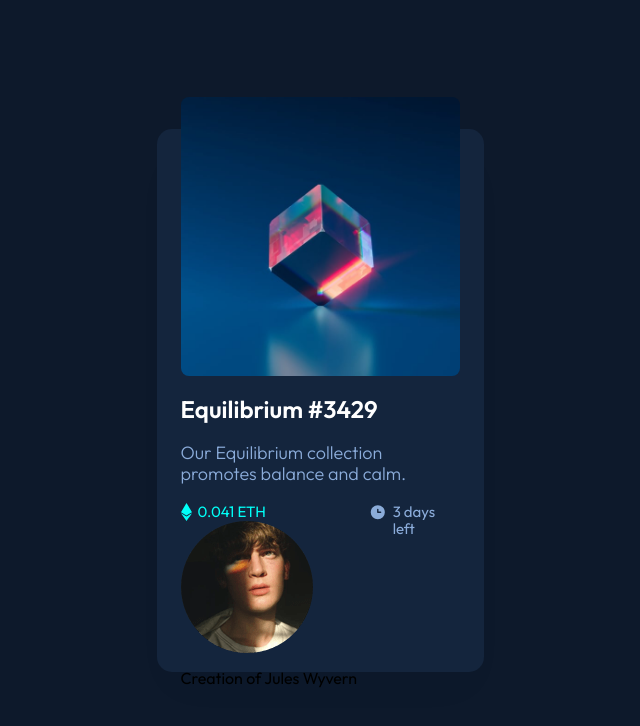
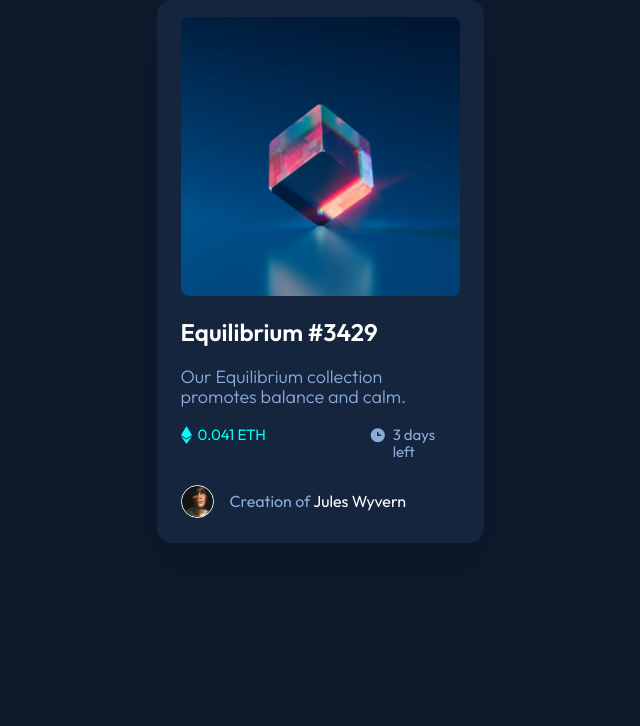
Before and after one commit to Stelkooo/nft-preview-card-component, a plain HTML site: page index.html in a window 1280 px wide. Shown: the whole page, without its empty margins (320-960 px from the left). Drawn offline with Linux system fonts and the light colour scheme.

Commit message:
creator css

```diff
--- a/index.html
+++ b/index.html
@@ -1,3 +1,4 @@
+<!DOCTYPE html>
 <html lang="en">
     <head>
         <meta charset="UTF-8">
@@ -29,9 +30,9 @@
                         </div>
                     </section>
                 </section>
-                <section class="nft-creator">
+                <section class="creator">
                     <img src="images/image-avatar.png" alt="Photo of the NFT Creator" class="creator-img">
-                    <p class="creator-name">Creation of Jules Wyvern</p>
+                    <p class="creator-name"><span>Creation of </span>Jules Wyvern</p>
                 </section>
             </section>
         </main>
--- a/styles/styles.css
+++ b/styles/styles.css
@@ -68,3 +68,22 @@ main {
 .time-left p {
     color: var(--soft-blue);
 }
+/* Creator Section */
+.creator {
+    margin-top: 2em;
+    display: flex;
+    align-items: center;
+}
+.creator-img {
+    width: 33px;
+    height: 33px;
+    border: 1px solid var(--white);
+    border-radius: 50%;
+}
+.creator-name {
+    margin-left: 1em;
+    color: var(--white);
+}
+.creator-name span {
+    color: var(--soft-blue);
+}
```
